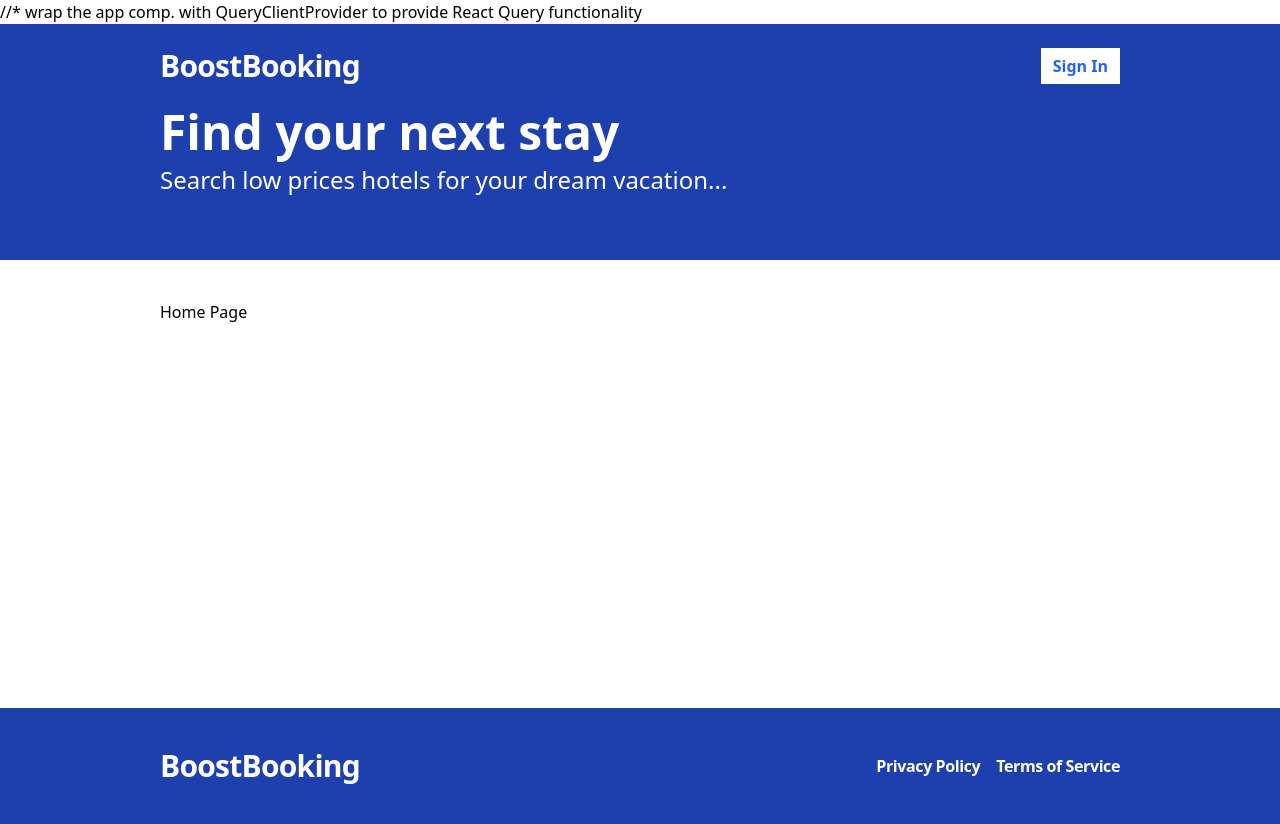
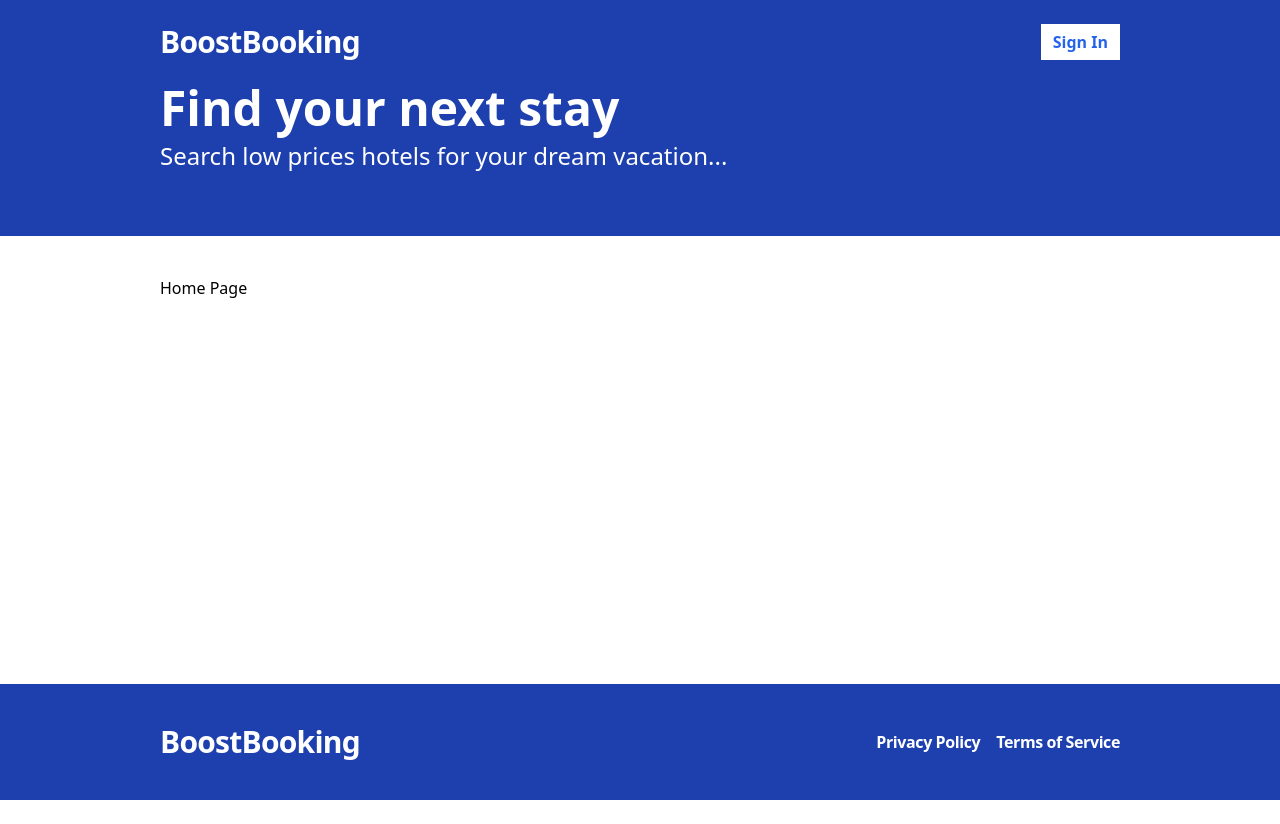
Before and after one commit to DanielTwins/hotelbooking-mern-app, a React (Vite) app in the folder frontend/: page / in a window 1280 px wide. After the commit the page ends 800 px from the top, so only its background shows below. Built offline with nearby package versions, Linux system fonts and the light colour scheme.

Commit message:
Fix a comment caused error

```diff
--- a/frontend/src/main.tsx
+++ b/frontend/src/main.tsx
@@ -16,7 +16,7 @@ const queryClient = new QueryClient({
 
 ReactDOM.createRoot(document.getElementById("root")!).render(
   <React.StrictMode>
-    //* wrap the app comp. with QueryClientProvider to provide React Query functionality
+    {/*  wrap the app comp. with QueryClientProvider to provide React Query functionality */}
     <QueryClientProvider client={queryClient}>
       <AppContextProvider>
         <App />
```
